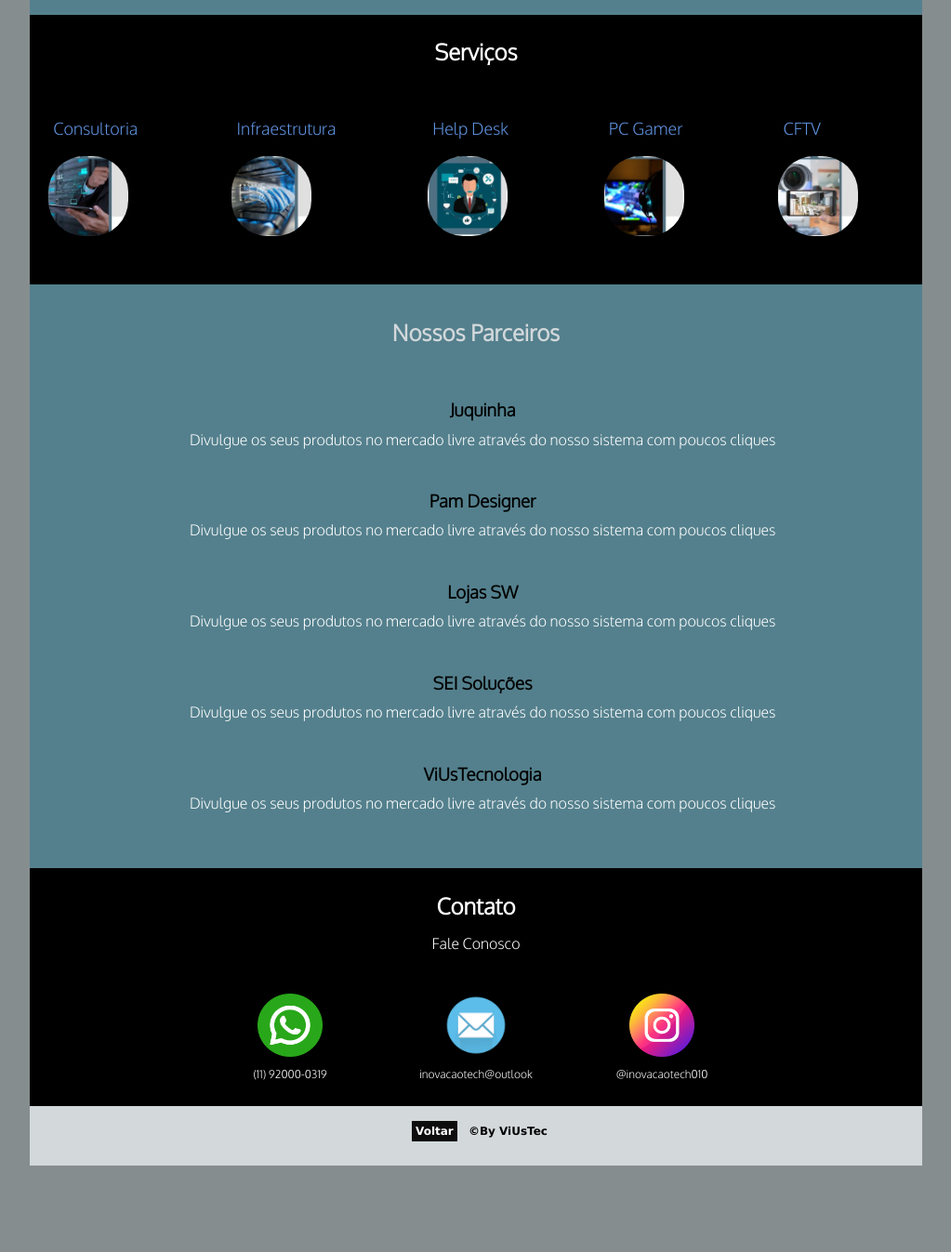
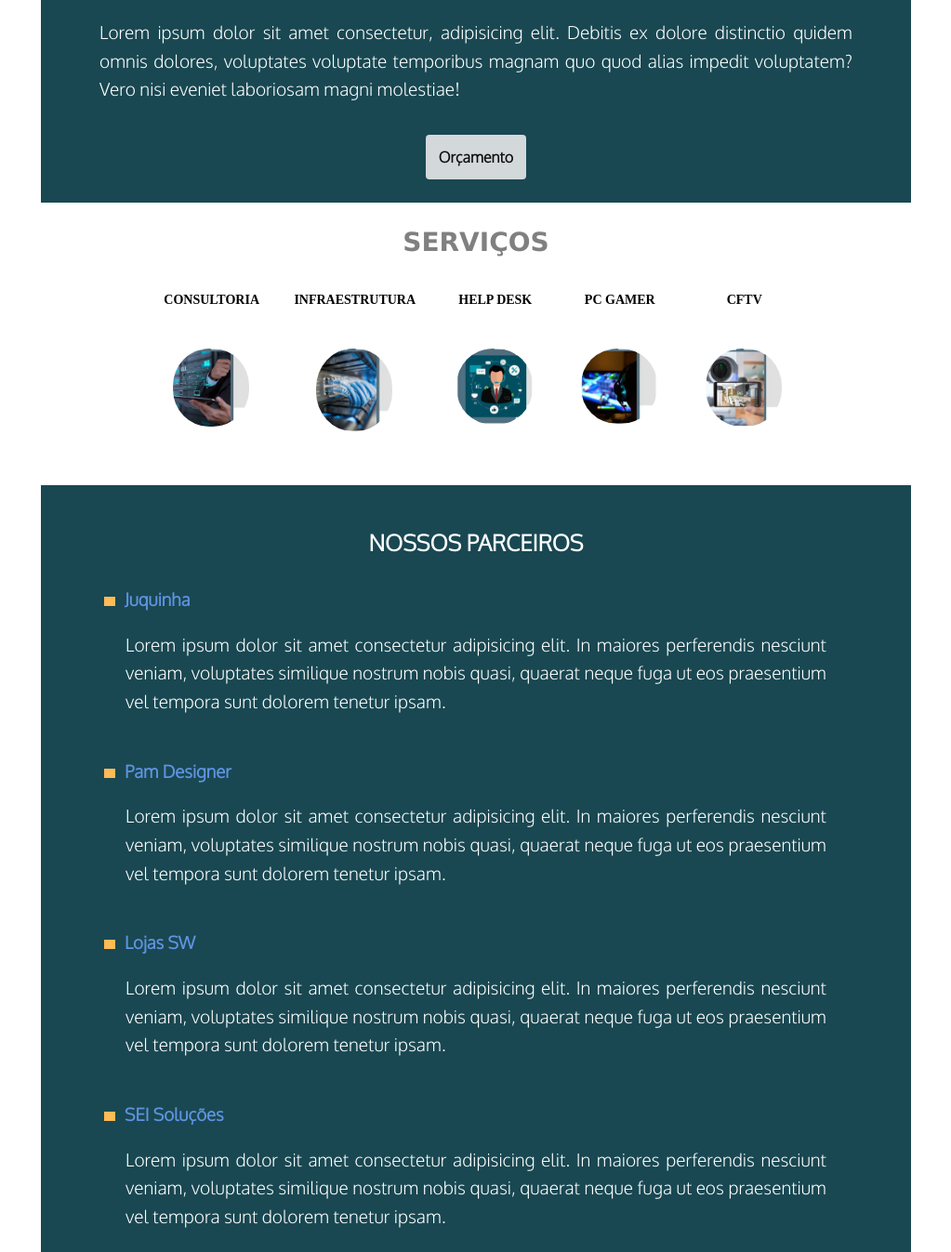
Before and after one commit to santosvini/inovacaotech, a plain HTML site: page index.html in a window 1280 px wide. Shown: the part 1453-2800 px from the top of the page at 93% size, without its empty margins (128-1151 px from the left). Before the commit the page ends 2737 px from the top, so only its background shows below. Drawn offline with Linux system fonts and the light colour scheme.

Commit message:
:art: :recycle: refactor stylesheet, initial scripts with darkmode, create a mediaQueries

```diff
--- a/css/style.css
+++ b/css/style.css
@@ -1,9 +1,7 @@
 @charset "UTF-8";
 
 @import url('https://fonts.googleapis.com/css2?family=Oxygen:wght@300&display=swap');
-
 @import url('https://fonts.googleapis.com/css2?family=Inter:wght@600;700;800;900&display=swap');
-
 
 * {
   margin: 0;
@@ -25,41 +23,58 @@
   --fonte-nav: Arial, Verdana, Comic-sans-serif;
 }
 
-.light-theme {
-  --bg: var(--cor0);
+body {
+  font-family: var(--fonte-texto);
+  background-color: var(--bg);
+  color: var(--fontColor);
+}
+
+main {
+  max-width: 1000px;
+  margin: auto;
+  margin-bottom: 10px;
+  padding: 20px;
+}
+
+ul {
+  list-style: none;
+}
+
+.light {
+  --bg: var(--white);
   --fontColor: var(--cor4);
   --p: var(--black);
   --btnBg: var(--cor4);
-  --btnFontColor: var(--cor0);
+  --btnFontColor: var(--white);
 }
 
-.dark-theme {
+.dark {
   --bg: var(--cor4);
   --fontColor: var(--cor1);
   --p: var(--white);
   --btnBg: var(--cor1);
-  --btnFontColor: var(--cor4);
+  --btnFontColor: var(--black);
 }
 
-.theme button {
+/* button {
   align-self: flex-start;
   font-size: 14px;
   font-weight: 400;
   margin-bottom: 20px;
   padding: 10px;
-}
+} */
 
 .btn {
   position: absolute;
   top: 20px;
-  left: 50px;
-  margin: 0px;
+  right: 20px;
   padding: 0px;
-  height: 45px;
-  width: 75px;
+  height: 35px;
+  width: 55px;
   border-radius: 20px;
   color: var(--btnFontColor);
   background-color: var(--btnBg);
+  text-transform: none
 }
 
 .btn:focus {
@@ -67,297 +82,321 @@
   cursor: pointer;
 }
 
-body {
+.botao {
+  color: var(--white);
+  background-color: var(--cor4);
+  text-decoration: none;
+  margin-top: 28px;
+  padding: 14px;
   font-family: var(--fonte-texto);
-  background-color: var(--bg);
-  color: var(--fontColor);
+  font-weight: bolder;
+  border-radius: 4px;
 }
 
-.botao {
-  background-color: var(--cor1);
-  color: var(--cor4);
-  text-decoration: none;
-  margin-top: 20px;
-  margin-bottom: -18px;
-  padding: 5px 10px;
-  font-family: .8em;
-  font-weight: bolder;
-  border-radius: 8px;
+.menu {
+  margin-bottom: 24px;
+  background: #fb5;
+  border-radius: 4px;
 }
 
 nav {
-  background-color: var(--cor1);
+  margin: 12px;
+  padding: 12px;
+  text-align: center;
+  justify-content: center;
   text-decoration: none;
-  padding: 14px;
-  box-shadow: 0px 7px 7px rgba(0, 0, 0, 0.400);
+  box-shadow: 0px 7px 7px rgba(0, 0, 0, 0.600);
 }
 
 nav > a {
-  color: var(--cor3);
-  font-weight: bolder;
-  margin: auto;
-  align-items: center;
-  text-align: center;
-  justify-items: center;
+  color: var(--black);
+  font-weight: 800;
   text-decoration: none;
-  margin: 10px;
-  padding: 4px;
-  border-radius: 4px;
+  margin: 14px;
+  padding: 12px;
 }
 
 nav > a:hover {
-  color: var(--cor4);
-  background-color: var(--cor0);
+  color: var(--white);
 }
 
 header {
   display: flex;
   flex-direction: column;
-  min-height: 300px;
+  min-height: 150px;
   align-items: center;
   background-image: url('/imagens/LOGOIVT.png');
-  background-size: contain;
+  background-size: 14%;
   background-repeat: no-repeat;
-  background-position: right top;
+  background-position: left top;
   text-align: center;
-  margin: 10px 4px;
-  padding: 20px;
+  margin: 18px 10px;
+  padding: 60px;
 }
 
-header > h1 {
+h1 {
   color: var(--p);
-  font: 1.3em var(--fonte-titulo);
-  margin-top: 20px;
-  margin-bottom: 20px;
+  font: 1.4em var(--fonte-titulo);
+  line-height: 2;
+  margin-top: 2.2rem;
+  margin-bottom: 1rem;
+  text-transform: uppercase;
 }
 
 .describe {
   line-height: 1em;
-  font-size: .9em;
+  font-size: .8em;
   text-align: justify;
 }
 
 header > div > p {
-  color: var(--white);
-  font: bolder 16px var(--fonte-texto);
+  color: var(--p);
+  font: bold 32px var(--fonte-texto);
+  font-size: 1.2em;
   display: contents;
   max-width: 600px;
   margin: 15px;
   text-align: justify;
-  font-size: 1em;
   line-height: 2em;
 }
 
-main {
-  min-width: 700px;
-  max-width: 1000px;
-  margin: auto;
-  margin-bottom: 10px;
-  padding: 20px;
-}
-
-#sobre {
+.sobre {
   display: flex;
   flex-direction: column;
   align-items: center;
   text-align: center;
+  margin: 12px;
   padding: 40px;
-  background-color: var(--cor3);
+  background-color: var(--cor2);
   color: #fff;
 }
 
-#sobre h2 {
+.sobre h2 {
+  text-align: center;
   color: var(--white);
-  margin: 8px 12px 10px;
+  margin: 8px;
+  text-transform: uppercase;
 }
 
-.grid h3 {
-  color: var(--p);
-  margin: 18px 10px;
+.sobre h3 {
+  color: #6094E2;
+  font-size: .9rem;
+  text-transform: uppercase;
+  letter-spacing: .1em;
+  margin: 36px;
+  padding-bottom: 4px;
 }
 
-
-#sobre p {
-  margin: 1.5em;
-  text-align: justify;
-  text-indent: 30px;
-  font-size: 1.2em;
-  line-height: 1.3em;
-  width: 500px;
+.sobre h3::before{
+  content: '';
+  display: inline-block;
+  width: 24px;
+  height: 10px;
+  margin-right: 10px;
+  background-color: #fb5;
 }
 
-#sobre .botao {
+.sobre p {
+  text-align: justify;
+  font-size: 1.2em;
+  line-height: 1.6em;
+  margin: 1.2em;
+  padding-bottom: 1.3em;
+}
+
+.sobre .botao {
   background-color: var(--cor1);
   color: var(--cor4);
-  margin-bottom: 20px;
+  margin-top: 28px;
+  padding: 14px;
 }
 
-#servicos {
+.servicos {
+  display: flex;
+  flex-direction: column;
+  color: #fff;
   align-items: center;
+  text-align: center;
   justify-content: center;
-  padding: 10px;
-  background-color: var(--black);
-  color: #ffffff;
+  margin: 12px;
+  padding: 20px;
+  height: 280px;
 }
 
-#servicos h2 {
-  color: white;
-  text-align: center;
-  margin-top: 16px;
-  margin-bottom: 12px;
+.servicos h2 {
+  color: gray;
+  font: bolder 28px Verdana, Geneva, Tahoma, sans-serif;
+  margin: 8px 12px;
+  text-transform: uppercase;
 }
 
-#servicos div {
+ul.lista-servicos {
   display: flex;
-  flex-direction: row;
-  align-items: flex-start;
-  text-align: center;
-  margin-top: 25px;
-  margin-bottom: 15px;
-  margin-left: auto;
-}
-
-div > div {
-  flex-wrap: wrap;
-  margin: 16px 12px;
+  justify-content: space-between;
+  margin: 12px;
 }
 
 img.foto {
-  display: flex;
-  flex-direction: column;
-  border-radius: 45%;
-  margin: 10px 8px;
-  padding: 2px;
-  width: 90px;
-  height: 90px;
+  border-radius: 48%;
+  margin: 18px;
+  padding: 8px;
+  width: 98px;
 }
 
-#servicos p {
-  color: #6094E2;
-  font-size: 18px;
-  margin: 4px;
-  padding: 4px;
+.servicos p {
+  color: var(--p);
+  font: bolder 14px Serif;
+  margin: 6px;
+  padding: 12px;
   align-items: center;
   text-align: center;
-  text-indent: .4em;
+  text-indent: .1em;
+  text-transform: uppercase;
 }
 
-#parceiros {
-  background-color: var(--cor3);
+.parceiros {
   display: flex;
   flex-direction: column;
   align-items: center;
   text-align: center;
-  padding: 30px;
+  margin: 12px;
+  padding: 40px;
+  color: #fff;
+  background-color: var(--cor2);
 }
 
-#parceiros h2 {
-  color: var(--cor1);
-  margin: 8px 12px 10px;
+.parceiros h2 {
+  color: var(--white);
+  font-weight: bold;
+  margin: 8px 12px;
+  text-transform: uppercase;
 }
 
-#parceiros h3 {
-  color: var(--p);
-  margin: 12px 10px;
+.parceiros h3 {
+  font-weight: 900;
+  color:#6094E2;
 }
 
-.container-partner {
-  color: var(--white);
-  display: grid;
-  grid-template-columns: 2fr 2fr 2fr;
-  margin: 14px 10px;
-  text-align: justify;
+.parceiros h3::before{
+  content: '';
+  display: inline-block;
+  width: 12px;
+  height: 10px;
+  margin-right: 10px;
+  background-color: #fb5;
 }
 
-#parceiros div {
-  display: grid;
-  grid-template-columns: max-content;
+.parceiros div {
+  /* display: grid;
+  grid-template-columns: max-content; */
   text-align: center;
-  justify-content: center;
-  text-indent: .9em;
-  margin-top: 18px;
+  justify-items: start;
+  margin: 14px;
 }
 
-#contato {
-  background-color: var(--black);
-  align-items: center;
-  text-align: center;
-  padding: 15px;
+.parceiros p{
+  text-align: justify;
+  font-size: 1.2em;
+  line-height: 1.6em;
+  margin: 1.2em;
+  padding-bottom: 1.3em;
 }
 
-#contato h2 {
-  color: var(--white);
-  margin: 12px 10px;
-  padding-bottom: 4px;
+.contato {
+  display: flex;
+  align-items: center;
+  justify-content: space-between;
+  margin: 12px;
+  padding: 24px;
 }
 
-#contato p {
-  color: var(--white);
-  padding-top: 2px;
+.contato h2 {
+  color: gray;
+  font: bolder 32px Verdana, Geneva, Tahoma, sans-serif;
+  text-align: center;
+  text-transform: uppercase;
 }
 
-#contato .container-media {
-  display: flex;
-  flex-direction: row;
-  padding-top: 18px;
-  justify-content: center;
-  text-align: center;
-  align-items: center;
+.contato h2::before {
+  content: '📱';
+  display: inline-block;
+  margin-right: 4px;
 }
 
-#contato a{
-  color: white;
-  font-size: 12px;
-  text-decoration: none;
-  width: 200px;
-  height: 100px;
-}
-
-.social-media {
-  display: flex;
-  flex-direction: row;
-  flex-wrap: nowrap;
-  justify-content: center;
-  align-items: baseline;
-  align-content: center;
-}
-
-.social-media img {
-  display: flex;
-  flex-direction: row;
-  margin: auto;
-  padding: 10px;
-  width: 90px;
-  height: 88px;;
-}
-
-section > footer {
-  background-color: var(--cor1);
-  font-family: Verdana, Geneva, Tahoma, sans-serif;
-  font-size: 0.8em;
-  text-align: center;
-  margin: auto;
-  padding: 20px;
-  height: 8vh;
-  width: 70,3vw;
-}
-
-.portfolio {
-  color: var(--black);
-  font: bolder 12px Verdana, Geneva, Tahoma, sans-serif;
-  margin: auto;
-  text-align: center;
+.dados a{
+  font-size: 14px;
   text-decoration: none;
 }
 
-.voltar {
-  color: var(--white);
-  background-color: var(--cor4);
-  font: bolder 12px Verdana, Geneva, Tahoma, sans-serif;
-  width: 50px;
-  height: 28px;
-  margin: 8px;
-  padding: 4px;
-  text-align: center;
-  text-decoration: none;
+.dados p {
+  color: var(--p);
+  font: bolder 1.2em Arial, Helvetica, sans-serif;
+  padding: 14px;
+  text-transform: uppercase;
 }
+
+.dados p::before {
+  content: "";
+  display: inline-block;
+  width: 14px;
+  height: 10px;
+  margin-right: 8px;
+  background-color: #D35400;
+}
+
+.copy {
+  background-color: #fb5;
+  font-size: 1.2em;
+  text-align: right;
+  margin: 14px;
+  padding: 8px;
+}
+
+.copy p {
+  color: var(--p);
+  padding: 8px;
+  font-family: 'IBM Plex Mono', monospace;
+}
+
+@media (max-width: 600px) {
+  body {
+    grid-template-columns: 1fr;
+  }
+  header {
+    text-align: start;
+    background-position: top;
+  }
+  .menu, .grid-section, .copy {
+    grid-column: 1;
+    max-width: 550px;
+  }
+  .menu {
+    margin-top: 18px;
+    padding: 24px;
+  }
+  .servicos {
+    background-color: var(--cor1);
+    text-align: center;
+    padding-bottom: 180px;
+    height: 480px;
+  }
+  .servicos h2 {
+    padding-bottom: 24px;
+  }
+  ul.lista-servicos {
+    display: flex;
+    flex-wrap: wrap;
+    justify-content: space-evenly;
+    height: 180px;
+    padding-bottom: 48px;
+  }
+  img.foto {
+    width: 70px;
+  }
+  .contato h2{
+    font: bolder 22px Verdana;
+  }
+  .copy {
+    margin: 4px;
+  }
+}
--- a/index.html
+++ b/index.html
@@ -4,196 +4,169 @@
   <meta charset="UTF-8" />
   <meta http-equiv="X-UA-Compatible" content="IE=edge" />
   <meta name="viewport" content="width=device-width, initial-scale=1.0" />
+  <!-- <script>document.documentElement.className += ' js'</script> -->
   <link rel="stylesheet" href="css/normalize.css" />
   <link rel="stylesheet" href="css/style.css" />
   <link rel="shortcut icon" href="favicon/favicon.ico" type="image/x-icon" />
   <title>InovaçãoTech</title>
 </head>
 
-  <body class="light-theme">
+<body class="light">
   <main>
     <header id="topo">
       <h1>Inovação Tech - Solução e Inovação em T.I</h1>
       <div class="describe">
         <p>
-            A Inovação Tech, é uma empresa de tecnologia e consultoria, visando inovações, soluções e melhorias para a sua empresa, comércio ou residência, trazendo idéias para que seu ambiente seja mais profissional e permaneça em ótimo funcionamento, lhe proporcionando agilidade, suporte e desempenho.</p><br>
+          A Inovação Tech, é uma empresa de tecnologia e consultoria, visando inovações, soluções e melhorias para a sua
+          empresa, comércio ou residência, trazendo idéias para que seu ambiente seja mais profissional e permaneça em
+          ótimo funcionamento, lhe proporcionando agilidade, suporte e desempenho.</p><br>
         <p>
-            Nós da Inovação Tech seremos seu parceiro para que você faça as melhores escolhas tecnológicas e inovadoras, com menores custos e com maiores desempenhos para o seu ambiente de negócio ou residência.</p><br>
+          Nós da Inovação Tech seremos seu parceiro para que você faça as melhores escolhas tecnológicas e inovadoras,
+          com menores custos e com maiores desempenhos para o seu ambiente de negócio ou residência.</p><br>
         <p>
-            Queremos com nossa experiência no mercado tecnológico, lhe ajudar com as melhores decisões, e proporcionar todo o suporte devido ao seu projeto.
+          Queremos com nossa experiência no mercado tecnológico, lhe ajudar com as melhores decisões, e proporcionar
+          todo o suporte devido ao seu projeto.
         </p>
       </div>
 
       <a href="#parceiros" class="botao">Veja Mais</a>
     </header>
 
-      <nav>
+    <div>
+      <button class="btn" onclick="change()">🌙</button>
+    </div>
+
+    <nav class="menu">
       <a href="#home">Home</a>
       <a href="#servicos">Serviços</a>
       <a href="#parceiros">Parceiros</a>
       <a href="#contato">Contato</a>
-
-      <div class="theme">
-       <button class="btn">Dark</button>
-      </div>
-
     </nav>
 
-      <section id="sobre">
-        <article>
+    <section class="grid-section sobre" id="sobre">
       <h2>Sobre</h2>
-          <div class="grid">
+      <div>
         <h3>Visão</h3>
-            <p>
-              Proporcionar melhores soluções e inovações para nossos clientes e parceiros, e ajudar através das tecnologias disponíveis, oferendo a você uma boa relação de confiança e qualidade.
+        <p>Proporcionar melhores soluções e inovações para nossos clientes e parceiros,
+          e ajudar através das tecnologias disponíveis,
+          oferendo a você uma boa relação de confiança e qualidade.
         </p>
         <h3>Valores</h3>
-            <p>
-              Lorem ipsum dolor sit amet consectetur, adipisicing elit. Debitis ex
+        <p>Lorem ipsum dolor sit amet consectetur, adipisicing elit. Debitis ex
           dolore distinctio quidem omnis dolores, voluptates voluptate
           temporibus magnam quo quod alias impedit voluptatem? Vero nisi
           eveniet laboriosam magni molestiae!
         </p>
-            <p>
-              Lorem ipsum dolor sit amet consectetur, adipisicing elit. Debitis ex
+        <p>Lorem ipsum dolor sit amet consectetur, adipisicing elit. Debitis ex
           dolore distinctio quidem omnis dolores, voluptates voluptate
           temporibus magnam quo quod alias impedit voluptatem? Vero nisi
           eveniet laboriosam magni molestiae!
         </p>
         <h3>Missão</h3>
-            <p>
-              Lorem ipsum dolor sit amet consectetur, adipisicing elit. Debitis ex
+        <p>Lorem ipsum dolor sit amet consectetur, adipisicing elit. Debitis ex
           dolore distinctio quidem omnis dolores, voluptates voluptate
           temporibus magnam quo quod alias impedit voluptatem? Vero nisi
           eveniet laboriosam magni molestiae!
         </p>
-            <p>
-              Lorem ipsum dolor sit amet consectetur, adipisicing elit. Debitis ex
+        <p>Lorem ipsum dolor sit amet consectetur, adipisicing elit. Debitis ex
           dolore distinctio quidem omnis dolores, voluptates voluptate
           temporibus magnam quo quod alias impedit voluptatem? Vero nisi
           eveniet laboriosam magni molestiae!
         </p>
-          </div>
         <a href="#contato" class="botao">Orçamento</a>
-        </article>
       </section>
 
-      <section id="servicos">
+    <section class="grid-section servicos" id="servicos">
       <h2>Serviços</h2>
-        <div>
-          <div>
+      <ul class="lista-servicos">
+        <li>
           <p>Consultoria</p>
-            <figure>
-              <img
-                src="./imagens/consultoria.PNG"
-                alt="Consultoria"
-                class="foto"
-              />
-            </figure>
-          </div>
-          <div>
+          <img src="./imagens/consultoria.PNG" alt="Consultoria" class="foto" />
+        </li>
+        <li>
           <p>Infraestrutura</p>
-            <figure>
-              <img
-                src="./imagens/infra.PNG"
-                alt="Infraestrutura"
-                class="foto"
-              />
-            </figure>
-          </div>
-          <div>
+          <img src="./imagens/infra.PNG" alt="Infraestrutura" class="foto" />
+        </li>
+        <li>
           <p>Help Desk</p>
-            <figure>
           <img src="./imagens/help_desk.PNG" alt="Help Desk" class="foto" />
-            </figure>
-          </div>
-          <div>
+        </li>
+        <li>
           <p>PC Gamer</p>
-            <figure>
           <img src="./imagens/pcgamer.PNG" alt="PC Gamer" class="foto" />
-            </figure>
-          </div>
-          <div>
+        </li>
+        <li>
           <p>CFTV</p>
-            <figure>
           <img src="./imagens/cftv.PNG" alt="CFTV" class="foto" />
-            </figure>
-          </div>
-        </div>
+        </li>
+      </ul>
     </section>
 
-      <section id="parceiros">
+    <section class="grid-section parceiros" id="parceiros">
       <h2>Nossos Parceiros</h2>
       <div class="container-partner">
         <div>
           <h3>Juquinha</h3>
           <p>
-              Divulgue os seus produtos no mercado livre através do nosso
-              sistema com poucos cliques
+            Lorem ipsum dolor sit amet consectetur adipisicing elit. In maiores perferendis nesciunt veniam, voluptates similique nostrum nobis quasi, quaerat neque fuga ut eos praesentium vel tempora sunt dolorem tenetur ipsam.
           </p>
         </div>
         <div>
           <h3>Pam Designer</h3>
           <p>
-              Divulgue os seus produtos no mercado livre através do nosso
-              sistema com poucos cliques
+            Lorem ipsum dolor sit amet consectetur adipisicing elit. In maiores perferendis nesciunt veniam, voluptates similique nostrum nobis quasi, quaerat neque fuga ut eos praesentium vel tempora sunt dolorem tenetur ipsam.
           </p>
         </div>
         <div>
           <h3>Lojas SW</h3>
           <p>
-              Divulgue os seus produtos no mercado livre através do nosso
-              sistema com poucos cliques
+            Lorem ipsum dolor sit amet consectetur adipisicing elit. In maiores perferendis nesciunt veniam, voluptates similique nostrum nobis quasi, quaerat neque fuga ut eos praesentium vel tempora sunt dolorem tenetur ipsam.
           </p>
         </div>
         <div>
           <h3>SEI Soluções</h3>
           <p>
-              Divulgue os seus produtos no mercado livre através do nosso
-              sistema com poucos cliques
+            Lorem ipsum dolor sit amet consectetur adipisicing elit. In maiores perferendis nesciunt veniam, voluptates similique nostrum nobis quasi, quaerat neque fuga ut eos praesentium vel tempora sunt dolorem tenetur ipsam.
           </p>
         </div>
         <div>
           <h3>ViUsTecnologia</h3>
           <p>
-              Divulgue os seus produtos no mercado livre através do nosso
-              sistema com poucos cliques
+            Lorem ipsum dolor sit amet consectetur adipisicing elit. In maiores perferendis nesciunt veniam, voluptates similique nostrum nobis quasi, quaerat neque fuga ut eos praesentium vel tempora sunt dolorem tenetur ipsam.
           </p>
         </div>
       </div>
     </section>
 
-      <section id="contato">
+    <section class="grid-section contato" id="contato">
       <h2>Contato</h2>
-        <p>Fale Conosco</p>
-        <div class="container-media">
-          <div class="social-media">
-            <a
-              href="https://api.whatsapp.com/message/JTUW4GXA2MVFB1"
-              target="_blank">
-              <img src="./imagens/whatsapp.png" alt="telefone" />
-              <p>(11) 92000-0319</p>
+      <div>
+        <ul class="dados">
+          <li>
+            <a href="https://api.whatsapp.com/message/JTUW4GXA2MVFB1" target="_blank">
+              <p>+55 (11)92000-0319</p>
             </a>
+          </li>
+          <li>
+            <a href="https://www.instagram.com/inovacaotech010/" target="_blank">
+              <p>@inovacaotech010</p>
+          </li>
+            </a>
+          <li>
             <a href="mailto:inovacaotech@outlook.com.br">
-              <img src="./imagens/mail.png" alt="e-mail"/><p>inovacaotech@outlook</p></a>
-            <a href="https://www.instagram.com/inovacaotech010/" target="_blank">
-              <img src="./imagens/instagram.png" alt="instagram"/>
-              <p>@inovacaotech010</p></a>
-          </div>
+              <p>inovacaotech@outlook</p>
+            </a>
+          </li>
+          <ul>
       </div>
     </section>
 
-      <section>
-        <footer>
-          <a href="#topo" class="voltar">Voltar</a>
-          <a href="https://viustecnologia.vercel.app/"
-          target="_blank" class="portfolio">
-          &copyBy ViUsTec
-        </a>
+    <footer class="copy">
+      <p>All rights reserved.</p>
+      <!-- <a href="#topo" class="voltar">Voltar</a> -->
     </footer>
-    </section>
+  </main>
 
-  </main>
   <script src="./scripts/main.js"></script>
 </body>
 </html>
--- a/scripts/main.js
+++ b/scripts/main.js
@@ -1,46 +1,15 @@
-var contato = document.getElementById('contato')
-var p = document.querySelector("section#contato")
+function change() {
+  const btn = document.querySelector(".btn")
+  const body = document.querySelector("body")
+  const isDark = body.classList.contains('dark')
 
-  contato.addEventListener('click', function entrar() {
-  contato.style.background = 'var(--cor0)'
-  contato.innerText = 'Faça seu orçamento com a Inovação Tech'
-})
-
-  contato.addEventListener('mouseout', function sair() {
-  contato.style = 'var(--cor0)'
-  contato.innerHTML = `
-  <section id="contato">
-  <h2>Contato</h2>
-  <p>Fale Conosco</p>
-  <div class="container-media">
-    <div class="social-media">
-      <a
-        href="https://api.whatsapp.com/message/JTUW4GXA2MVFB1"
-        target="_blank">
-        <img src="./imagens/whatsapp.png" alt="telefone" />
-        <p>(11) 92000-0319</p>
-      </a>
-      <a href="mailto:inovacaotech@outlook.com.br">
-        <img src="./imagens/mail.png" alt="e-mail"/><p>inovacaotech@outlook</p></a>
-      <a href="https://www.instagram.com/inovacaotech010/" target="_blank">
-        <img src="./imagens/instagram.png" alt="instagram"/>
-        <p>@inovacaotech010</p></a>
-    </div>
-  </div>
-</section>`
-})
-
-const change = document.querySelector('.btn')
-
-change.addEventListener('click', function() {
-  document.body.classList.toggle('dark-theme')
-
-  var className = document.body.className;
-  if (className == 'light-theme') {
-    this.textContent = 'Dark';
-  }
-  else {
-    this.textContent = 'Light';
-  }
-
-})
+  if(isDark) {
+    body.classList.toggle('light')
+    body.classList.replace('dark', 'light')
+    btn.innerText = '🌙'
+   } else {
+    body.classList.toggle('dark')
+    body.classList.replace('light', 'dark')
+    btn.innerText = '🌞'
+   }
+}
```
Lines whose indentation alone changed are shown as unchanged.
